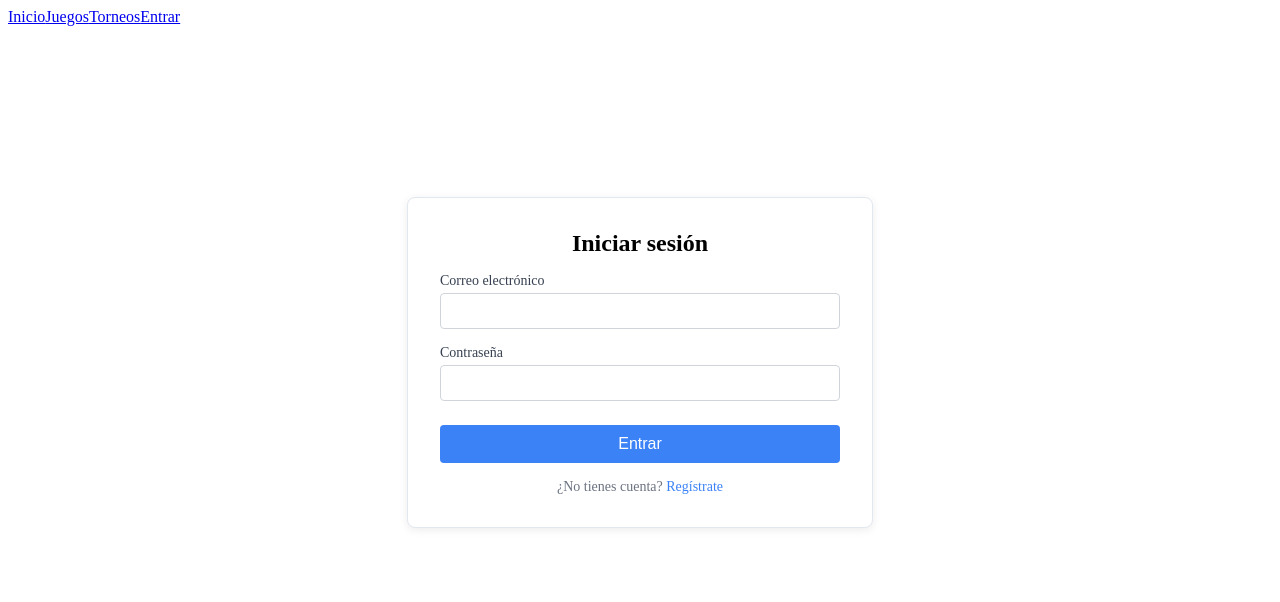
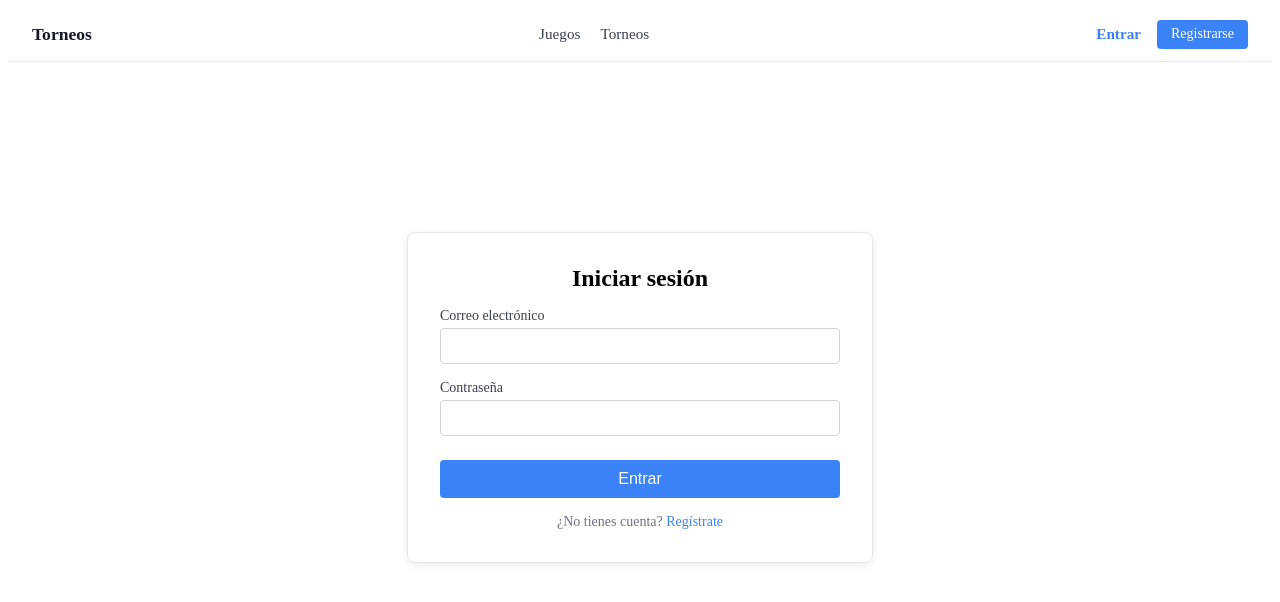
Before and after one commit to yaeldealbadev/plataforma-torneos, a React (Vite) app in the folder client/: page /login in a window 1280 px wide. Shown: the top 602 px of the page. Built offline with nearby package versions, Linux system fonts and the light colour scheme; no server answers.

Commit message:
Rutas protegidas y navbar

```diff
--- a/client/src/App.tsx
+++ b/client/src/App.tsx
@@ -1,11 +1,13 @@
+import { NotificationProvider } from './context/NotificationContext';
 import { AuthProvider } from './context/AuthContext';
 import AppRoutes from './routes/AppRoutes';
 
-// Placeholder: árbol raíz de la app. Envuelve el provider de auth y las rutas.
 export default function App() {
   return (
-    <AuthProvider>
-      <AppRoutes />
-    </AuthProvider>
+    <NotificationProvider>
+      <AuthProvider>
+        <AppRoutes />
+      </AuthProvider>
+    </NotificationProvider>
   );
 }
--- a/client/src/components/layout/Layout.tsx
+++ b/client/src/components/layout/Layout.tsx
@@ -1,11 +1,12 @@
 import { Outlet } from 'react-router-dom';
 import Navbar from './Navbar';
+import Toast from '../ui/Toast';
 
-// Placeholder del layout principal: navbar + contenido de la ruta activa.
 export default function Layout() {
   return (
     <>
       <Navbar />
+      <Toast />
       <main>
         <Outlet />
       </main>
--- a/client/src/components/layout/Navbar.tsx
+++ b/client/src/components/layout/Navbar.tsx
@@ -1,13 +1,125 @@
-import { Link } from 'react-router-dom';
+import { NavLink, useNavigate } from 'react-router-dom';
+import { useAuth } from '../../hooks/useAuth';
+import { useNotification } from '../../hooks/useNotification';
+import type React from 'react';
 
-// Placeholder de la barra de navegación.
+const linkStyle = ({ isActive }: { isActive: boolean }): React.CSSProperties => ({
+  color: isActive ? '#3b82f6' : '#374151',
+  fontWeight: isActive ? 600 : 400,
+  textDecoration: 'none',
+  fontSize: '0.95rem',
+});
+
 export default function Navbar() {
+  const { isAuthenticated, user, logout } = useAuth();
+  const { notify } = useNotification();
+  const navigate = useNavigate();
+
+  const handleLogout = () => {
+    logout();
+    notify('Sesión cerrada correctamente.', 'success');
+    navigate('/');
+  };
+
   return (
-    <nav>
-      <Link to="/">Inicio</Link>
-      <Link to="/games">Juegos</Link>
-      <Link to="/tournaments">Torneos</Link>
-      <Link to="/login">Entrar</Link>
+    <nav style={styles.nav}>
+      <NavLink
+        to="/"
+        end
+        style={({ isActive }) => ({
+          fontSize: '1.1rem',
+          fontWeight: 700,
+          color: isActive ? '#3b82f6' : '#111827',
+          textDecoration: 'none',
+          marginRight: 'auto',
+        })}
+      >
+        Torneos
+      </NavLink>
+
+      <div style={styles.links}>
+        <NavLink to="/games" style={linkStyle}>
+          Juegos
+        </NavLink>
+        <NavLink to="/tournaments" style={linkStyle}>
+          Torneos
+        </NavLink>
+        {isAuthenticated && (
+          <NavLink to="/my-registrations" style={linkStyle}>
+            Mis inscripciones
+          </NavLink>
+        )}
+        {user?.role === 'admin' && (
+          <NavLink to="/admin" style={linkStyle}>
+            Panel admin
+          </NavLink>
+        )}
+      </div>
+
+      <div style={styles.auth}>
+        {isAuthenticated ? (
+          <>
+            <span style={styles.username}>{user?.username}</span>
+            <button onClick={handleLogout} style={styles.logoutBtn}>
+              Cerrar sesión
+            </button>
+          </>
+        ) : (
+          <>
+            <NavLink to="/login" style={linkStyle}>
+              Entrar
+            </NavLink>
+            <NavLink
+              to="/register"
+              style={({ isActive }) => ({
+                padding: '0.4rem 0.875rem',
+                borderRadius: '4px',
+                backgroundColor: isActive ? '#2563eb' : '#3b82f6',
+                color: '#fff',
+                fontSize: '0.875rem',
+                textDecoration: 'none',
+              })}
+            >
+              Registrarse
+            </NavLink>
+          </>
+        )}
+      </div>
     </nav>
   );
 }
+
+const styles: Record<string, React.CSSProperties> = {
+  nav: {
+    display: 'flex',
+    alignItems: 'center',
+    gap: '1.5rem',
+    padding: '0.75rem 1.5rem',
+    borderBottom: '1px solid #e2e8f0',
+    backgroundColor: '#fff',
+  },
+  links: {
+    display: 'flex',
+    alignItems: 'center',
+    gap: '1.25rem',
+  },
+  auth: {
+    display: 'flex',
+    alignItems: 'center',
+    gap: '1rem',
+    marginLeft: 'auto',
+  },
+  username: {
+    fontSize: '0.9rem',
+    color: '#6b7280',
+  },
+  logoutBtn: {
+    padding: '0.4rem 0.875rem',
+    border: '1px solid #d1d5db',
+    borderRadius: '4px',
+    backgroundColor: '#fff',
+    color: '#374151',
+    fontSize: '0.875rem',
+    cursor: 'pointer',
+  },
+};
--- /dev/null
+++ b/client/src/components/ui/Toast.tsx
@@ -0,0 +1,59 @@
+import { useNotification } from '../../hooks/useNotification';
+
+export default function Toast() {
+  const { notification, clear } = useNotification();
+  if (!notification) return null;
+
+  const isSuccess = notification.type === 'success';
+
+  return (
+    <div style={{ ...styles.toast, ...(isSuccess ? styles.success : styles.error) }}>
+      <span style={styles.message}>{notification.message}</span>
+      <button onClick={clear} style={styles.close} aria-label="Cerrar">
+        ✕
+      </button>
+    </div>
+  );
+}
+
+const styles: Record<string, React.CSSProperties> = {
+  toast: {
+    position: 'fixed',
+    top: '1rem',
+    left: '50%',
+    transform: 'translateX(-50%)',
+    zIndex: 1000,
+    display: 'flex',
+    alignItems: 'center',
+    gap: '0.75rem',
+    padding: '0.75rem 1.25rem',
+    borderRadius: '6px',
+    boxShadow: '0 4px 12px rgba(0,0,0,0.12)',
+    minWidth: '280px',
+    maxWidth: '520px',
+    fontSize: '0.9rem',
+  },
+  success: {
+    backgroundColor: '#f0fdf4',
+    border: '1px solid #86efac',
+    color: '#166534',
+  },
+  error: {
+    backgroundColor: '#fff5f5',
+    border: '1px solid #fed7d7',
+    color: '#c53030',
+  },
+  message: {
+    flex: 1,
+  },
+  close: {
+    background: 'none',
+    border: 'none',
+    cursor: 'pointer',
+    color: 'inherit',
+    fontSize: '1rem',
+    lineHeight: 1,
+    padding: '0 0.25rem',
+    flexShrink: 0,
+  },
+};
--- /dev/null
+++ b/client/src/context/NotificationContext.tsx
@@ -0,0 +1,40 @@
+import { createContext, useState, useCallback, useRef, type ReactNode } from 'react';
+
+export type NotificationType = 'success' | 'error';
+
+export interface NotificationItem {
+  message: string;
+  type: NotificationType;
+}
+
+export interface NotificationContextValue {
+  notification: NotificationItem | null;
+  notify: (message: string, type?: NotificationType) => void;
+  clear: () => void;
+}
+
+export const NotificationContext = createContext<NotificationContextValue | undefined>(undefined);
+
+const DISMISS_MS = 3500;
+
+export function NotificationProvider({ children }: { children: ReactNode }) {
+  const [notification, setNotification] = useState<NotificationItem | null>(null);
+  const timerRef = useRef<ReturnType<typeof setTimeout> | null>(null);
+
+  const clear = useCallback(() => {
+    if (timerRef.current) clearTimeout(timerRef.current);
+    setNotification(null);
+  }, []);
+
+  const notify = useCallback((message: string, type: NotificationType = 'success') => {
+    if (timerRef.current) clearTimeout(timerRef.current);
+    setNotification({ message, type });
+    timerRef.current = setTimeout(() => setNotification(null), DISMISS_MS);
+  }, []);
+
+  return (
+    <NotificationContext.Provider value={{ notification, notify, clear }}>
+      {children}
+    </NotificationContext.Provider>
+  );
+}
--- /dev/null
+++ b/client/src/hooks/useNotification.ts
@@ -0,0 +1,8 @@
+import { useContext } from 'react';
+import { NotificationContext, type NotificationContextValue } from '../context/NotificationContext';
+
+export function useNotification(): NotificationContextValue {
+  const ctx = useContext(NotificationContext);
+  if (!ctx) throw new Error('useNotification debe usarse dentro de <NotificationProvider>');
+  return ctx;
+}
--- a/client/src/routes/ProtectedRoute.tsx
+++ b/client/src/routes/ProtectedRoute.tsx
@@ -2,13 +2,14 @@ import { Navigate, Outlet } from 'react-router-dom';
 import { useAuth } from '../hooks/useAuth';
 
 interface ProtectedRouteProps {
-  // Si se indica, restringe el acceso a un rol concreto (p. ej. 'admin').
   requireRole?: 'user' | 'admin';
 }
 
-// Placeholder: protege rutas que requieren autenticación (y opcionalmente un rol).
 export default function ProtectedRoute({ requireRole }: ProtectedRouteProps) {
-  const { isAuthenticated, user } = useAuth();
+  const { isAuthenticated, isLoading, user } = useAuth();
+
+  // Espera a que el contexto verifique el token almacenado antes de decidir.
+  if (isLoading) return null;
 
   if (!isAuthenticated) {
     return <Navigate to="/login" replace />;
```
